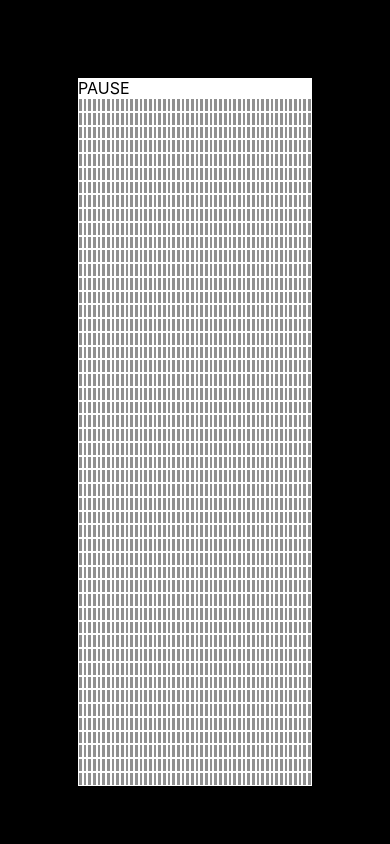
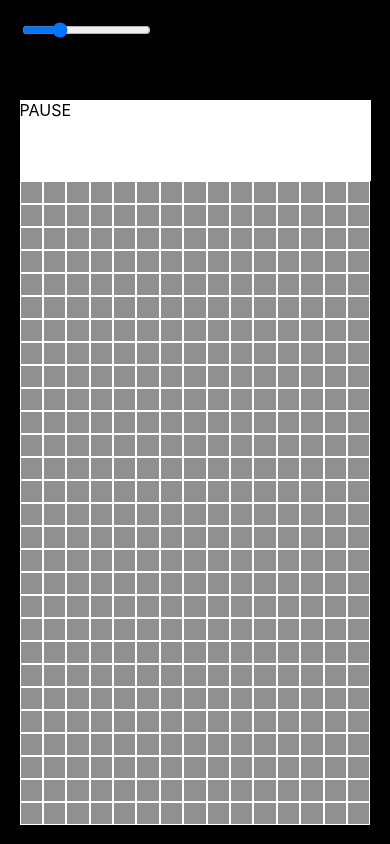
Before and after one commit to Buzzindown/CGOL, a React (Create React App) app: page /sim in a window 390 px wide. Built offline with nearby package versions, Linux system fonts and the light colour scheme.

Commit message:
figured out resizing the grid, need to sort out high/low limits for resizing

```diff
--- a/src/components/Menu.js
+++ b/src/components/Menu.js
@@ -0,0 +1,34 @@
+import React,{useState, useEffect} from 'react'
+import './sim.css'
+
+function Menu(props) {
+
+    const {gridSizeCB, gridSize} = props
+    const [low, setLow] = useState(20)
+    const [high, setHigh] = useState(100)
+
+    const handleResize = () => {
+        let {width,height} = document.getElementById('grid-container').getBoundingClientRect();
+        console.log(Math.floor(width) + " " + Math.floor(height))
+        // need to figure out how we want to set these
+        if(width >= height){
+            // more of a desktop situation
+            setLow(Math.floor(width/60));
+            setHigh(Math.floor(width/20));
+        }else{
+            setLow(Math.floor(height/50));
+            setHigh(Math.floor(height/15));
+        }
+    }
+
+    useEffect(() => {
+        handleResize()
+    }, [])
+    return (
+        <div className="menu-div">
+            <input type="range" min={low} max={high} value={gridSize} onChange={(e)=>{gridSizeCB(e.target.value)}}/>
+        </div>
+    )
+}
+
+export default Menu
--- a/src/components/Sim.js
+++ b/src/components/Sim.js
@@ -3,14 +3,15 @@ import "./sim.css"
 
 function Sim(props) {
 
-    const {isPlaying} = props
+    const {isPlaying, gridSize} = props
 
     const [timeElapsed, setTimeElapsed] = useState(0);
     const [gameCells, setGameCells] = useState([]);
 
-    const rowWidth = 50;
-    const columnHeight = 50;
+    const [rowWidth, setRowWidth] = useState(0);
+    const [columnHeight, setColumnHeight] = useState(0);
 
+    // get a fresh set of cells
     const getGameCells = () => {
         let cells = []
         for(let i = 0; i < rowWidth; i++){
@@ -24,13 +25,40 @@ function Sim(props) {
             }
             cells.push(row)
         }
+        document.getElementById('root').style.setProperty("--row-width",`${rowWidth}`)
+        document.getElementById('root').style.setProperty("--column-height",`${columnHeight}`)
         setGameCells(cells)
     }
 
     useEffect(()=>{
-         document.getElementById('root').style.setProperty("--row-width",`${rowWidth}`)
-         document.getElementById('root').style.setProperty("--column-height",`${columnHeight}`)
+        let {width,height} = document.getElementById('grid-container').getBoundingClientRect();
+        width = Math.floor(width)
+        height = Math.floor(height)
+        console.log(width + ' || ' + height)
+        let gs = gridSize
+        while ((width % gs != 0) && (height % gs != 0)) {
+            gs++;
+          }
+
+          let cols = Math.round(width / gs);
+          let rows = Math.round(height / gs);
+
+          setRowWidth(rows)
+          setColumnHeight(cols)
+
+          console.log(cols, rows)
+
+    },[gridSize])
+
+    useEffect(()=>{
+
+         getGameCells()
     },[])
+
+    // get our initial array
+    useEffect(()=>{
+        getGameCells()
+    },[rowWidth, columnHeight])
 
     // we have a means of starting/stopping the sim || cool
     useEffect(()=>{
@@ -58,6 +86,7 @@ function Sim(props) {
         setTimeElapsed((oldTime) => oldTime + 1)
     }
 
+    // should try implementing a fancier/faster algorithm
     const updateCell = (cell, oldGameCells) => {
 
         let newCell = {...cell}
@@ -142,9 +171,7 @@ function Sim(props) {
 
 
 
-    useEffect(()=>{
-        getGameCells()
-    },[])
+
 
     return (
 
--- a/src/components/SimContainer.js
+++ b/src/components/SimContainer.js
@@ -1,14 +1,18 @@
 import React,{useState, useEffect} from 'react'
+import Menu from './Menu'
 import Sim from './Sim'
 import "./sim.css"
 
 function SimContainer() {
 
     const [playing,setPlaying] = useState(false)
+    const [gridSize, setGridSize] = useState(20)
+
     return (
         <div id="sim-container">
+            <Menu gridSizeCB={setGridSize} gridSize={gridSize} />
             <div className="play-pause" onClick={()=>{setPlaying((old) => !old)}}>{`${playing?"PLAY":"PAUSE"}`}</div>
-            <Sim isPlaying={playing} />
+            <Sim isPlaying={playing} gridSize={gridSize} />
         </div>
     )
 }
--- a/src/components/sim.css
+++ b/src/components/sim.css
@@ -1,14 +1,29 @@
 #sim-container {
     height: 100%;
-    padding: 20%;
+    padding: 5% 10%;
     box-sizing: border-box;
     background-color: black;
 }
 
+@media screen and (max-width: 600px) {
+    #sim-container {
+        padding: 5%;
+    }
+
+}
+
 #grid-container {
-    height: 100%;
+    height: 80%;
     display: flex;
     flex-direction: column;
+}
+
+.play-pause{
+    height: 10%;
+}
+
+.menu-div {
+    height: 10%;
 }
 
 .sim-row {
```
